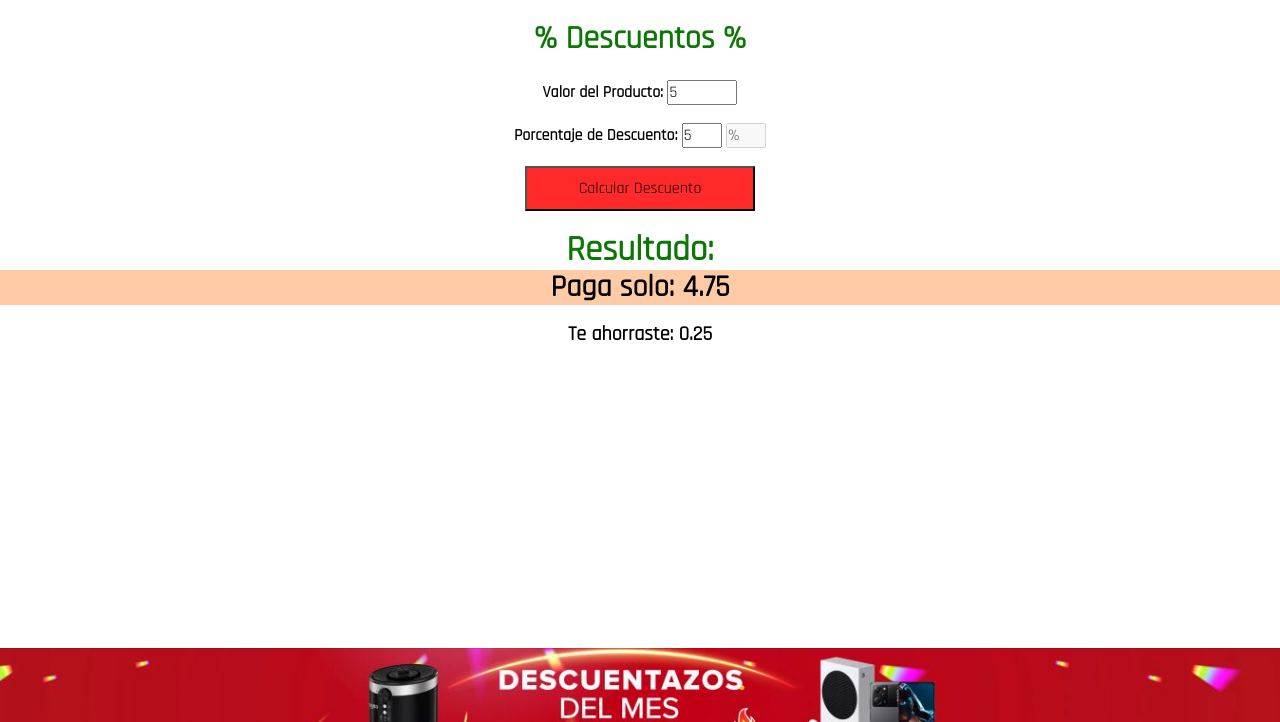
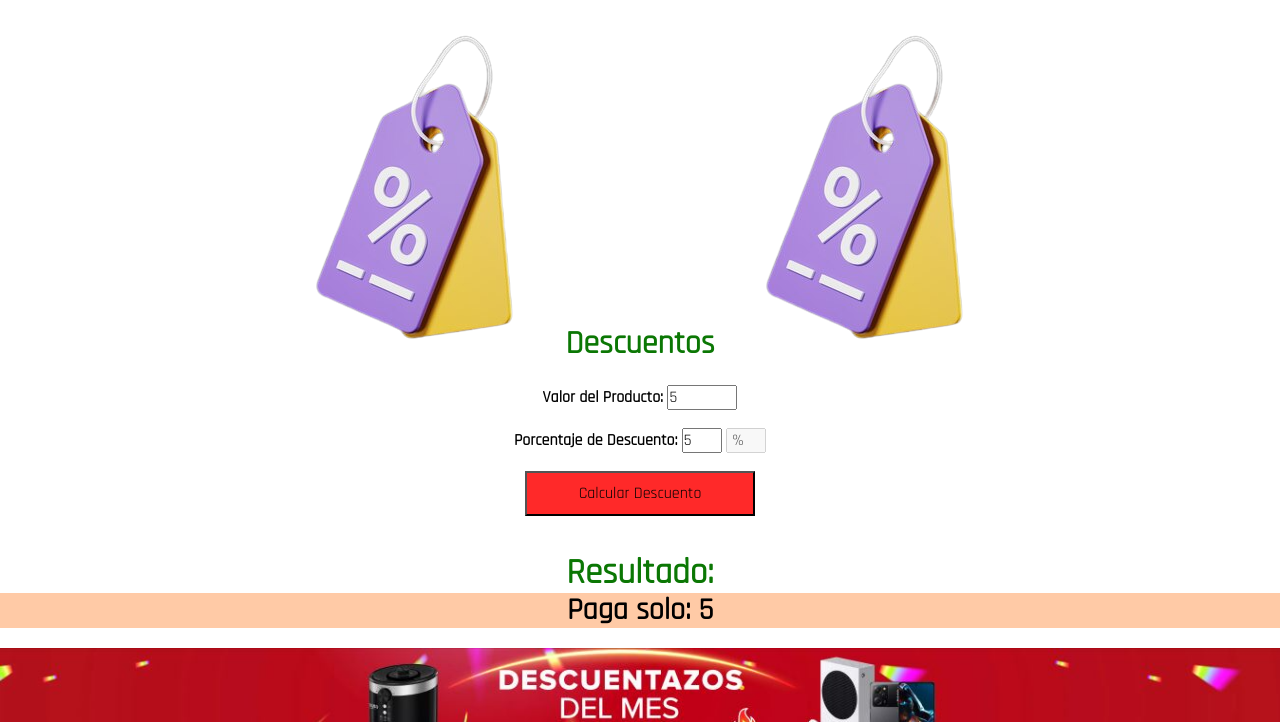
Before and after one commit to Danfelbeltran/Descuentos, a plain HTML site: page Mi_descuento.html in a window 1280 px wide. Both pictures are taken after typing "5", "5" into the empty fields and a click on the button "Calcular Descuento". Shown: the top 722 px of the page. Drawn offline with Linux system fonts and the light colour scheme.

Commit message:
Mi_descuento.html

```diff
--- a/Mi_descuento.html
+++ b/Mi_descuento.html
@@ -4,7 +4,6 @@
     <title>Mi Descuento</title>
     <meta charset="utf-8">
     <link rel="icon" href="img/ico%.png">
-    <link rel="icon" href="imag/logo.ICO">
     <meta name="keywords" content="Descuentos, tiendas, compras, online, cupones">
     <meta name="description" content="Descuentos">
     <meta name="autor" content="Daniel Beltran">
@@ -17,7 +16,7 @@
 </head>
 <body>
     <center>
-    <h1>% Descuentos %</h1>
+    <h1><img src="img/ico%.png">  Descuentos <img src="img/ico%.png"></h1>
 
     <form>
         <b>
@@ -25,13 +24,13 @@
         <input class="inputvalor" type="number" id="valor" required><br><br>
         <label for="descuento">Porcentaje de Descuento:</label>
         <input class="casdescuento" type="number" id="descuentoValor" required>
-        <input class="casvalue" type="text" id="descuento" value="%" disabled><br>
+        <input class="casvalue" type="text" id="descuento" value=" %" disabled><br>
         <br>
         <button  class="button" type="button" onclick="calcularDescuento()">Calcular Descuento</button>
         </b>
     </form>
 
-    <br>
+    <br><br>
     <h2>Resultado:</h2>
     <b>
     <p class="paga">Paga solo: <span id="valorFinal"></span></p><br>
@@ -47,17 +46,20 @@
                 var descuento = (valorProducto * porcentajeDescuento) / 100;
                 var valorFinal = valorProducto - descuento;
 
-                document.getElementById("valorFinal").textContent = valorFinal.toFixed(2);
-                document.getElementById("ahorro").textContent = descuento.toFixed(2);
+                document.getElementById("valorFinal").textContent = valorFinal.toFixed(0);
+                document.getElementById("ahorro").textContent = descuento.toFixed(0);
             } else {
                 alert("Ingresa valores válidos para calcular el descuento.");
             }
         }
+
     </script>
+
+        <br><br><br><H4><a href="Mi_descuento.html"><img src="img/refresh.jpg"></a></H4>
     </center>
 
     <footer>
-    <a href="https://listado.mercadolibre.com.co/_Deal_promociones-colombia_Discount_5-100#DEAL_ID=MCO2298&S=landingHubpromociones-colombia&V=0&T=Header-normal&L=HEADER&deal_print_id=e0533a40-72b2-11ee-ac4c-9b1de810b0a2&c_id=header-normal&c_element_order=1&c_campaign=HEADER&c_uid=e0533a40-72b2-11ee-ac4c-9b1de810b0a2" target="_blank"><img class="descuentazos" src="img/descuentazos.JPG" alt="descuentazos" title="descuentazos"></a>
+    <a href="https://best.aliexpress.com/?gatewayAdapt=glo2esp&browser_redirect=true" target="_blank"><img class="descuentazos" src="img/descuentazos.JPG" alt="descuentazos" title="descuentazos"></a>
     </footer>
 </body>
 </html>
```
